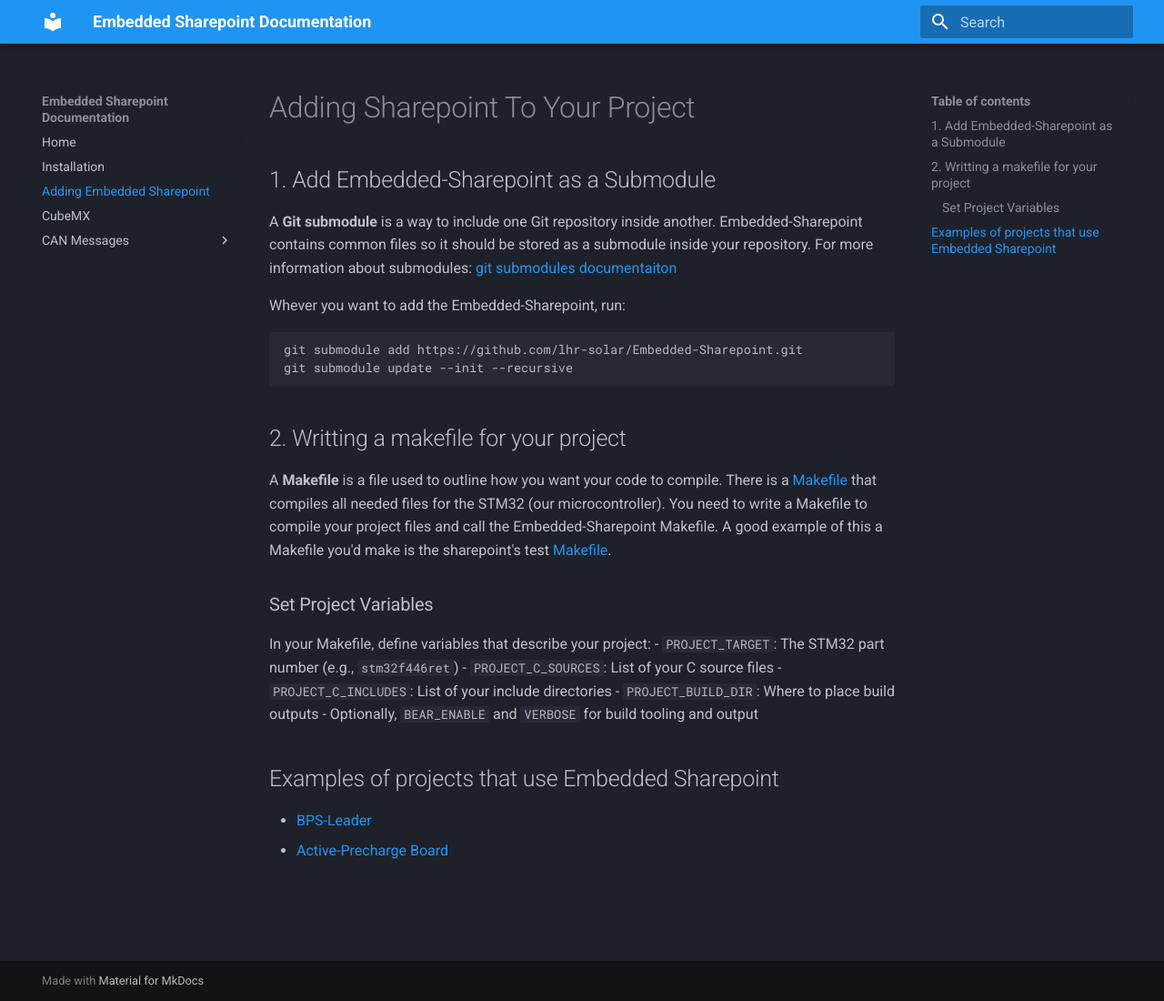
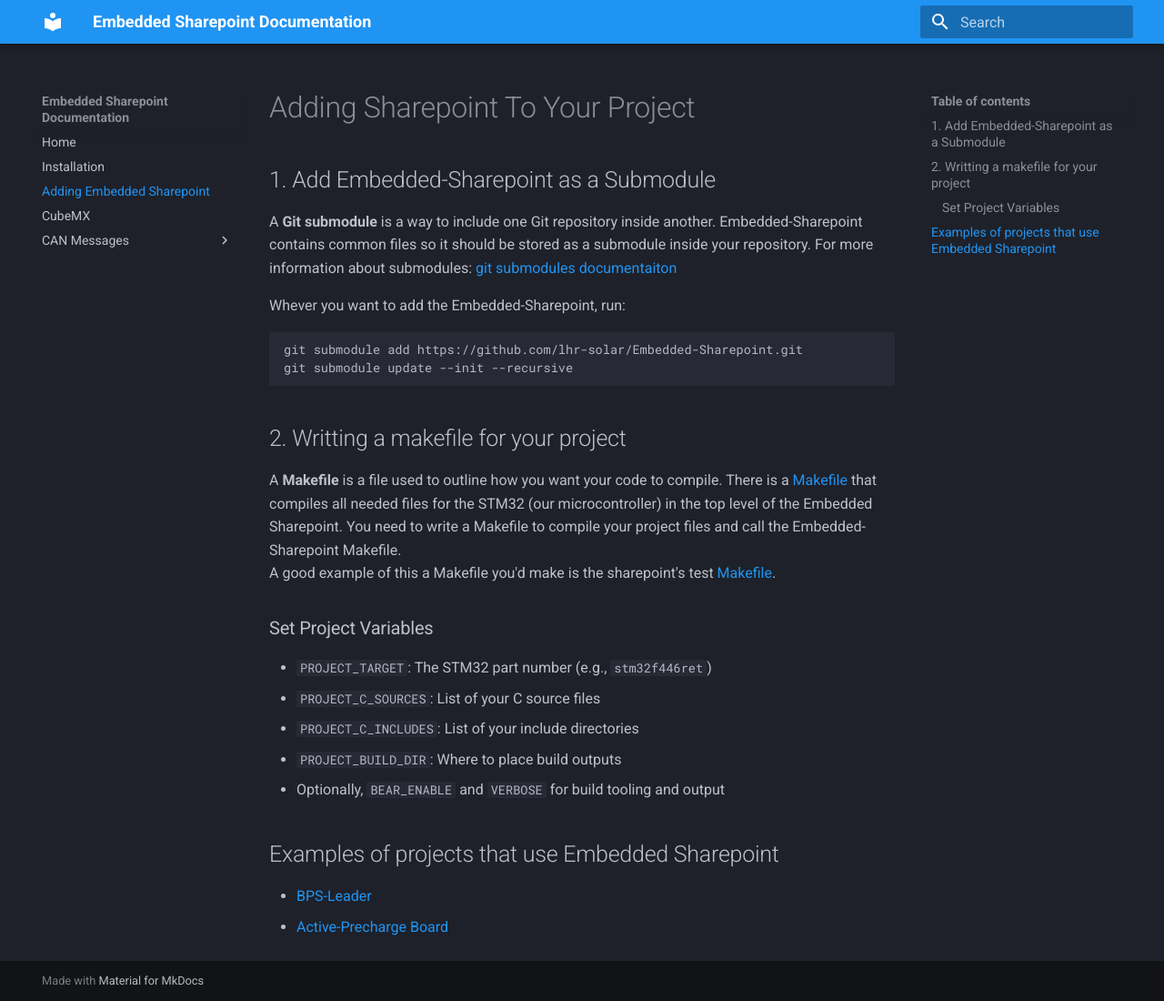
Before and after one commit to lhr-solar/Embedded-Sharepoint, an MkDocs documentation site: the page built from docs/SharepointSubmodule.md, in a window 1280 px wide and 1100 px high. Shown: the whole window at 91% size. Built offline with MkDocs 1.6.1 and Material for MkDocs 9.7.7, drawn with Linux system fonts in a browser that asks for light colours.

Commit message:
makefile stuff

````diff
--- a/docs/SharepointSubmodule.md
+++ b/docs/SharepointSubmodule.md
@@ -12,20 +12,16 @@ git submodule update --init --recursive
 ```
 
 ## 2. Writting a makefile for your project
-A **Makefile** is a file used to outline how you want your code to compile. There is a [Makefile](https://github.com/lhr-solar/Embedded-Sharepoint/blob/main/Makefile) that compiles all needed files for the STM32 (our microcontroller). You need to write a Makefile to compile your project files and call the Embedded-Sharepoint Makefile. A good example of this a Makefile you'd make is the sharepoint's test [Makefile](https://github.com/lhr-solar/Embedded-Sharepoint/blob/main/test/Makefile).
+A **Makefile** is a file used to outline how you want your code to compile. There is a [Makefile](https://github.com/lhr-solar/Embedded-Sharepoint/blob/main/Makefile) that compiles all needed files for the STM32 (our microcontroller) in the top level of the Embedded Sharepoint. You need to write a Makefile to compile your project files and call the Embedded-Sharepoint Makefile.
+A good example of this a Makefile you'd make is the sharepoint's test [Makefile](https://github.com/lhr-solar/Embedded-Sharepoint/blob/main/test/Makefile).
 
 
 ### Set Project Variables
-
-   In your Makefile, define variables that describe your project:
-   - `PROJECT_TARGET`: The STM32 part number (e.g., `stm32f446ret`)
-   - `PROJECT_C_SOURCES`: List of your C source files
-   - `PROJECT_C_INCLUDES`: List of your include directories
-   - `PROJECT_BUILD_DIR`: Where to place build outputs
-   - Optionally, `BEAR_ENABLE` and `VERBOSE` for build tooling and output
-
-
-
+* `PROJECT_TARGET`: The STM32 part number (e.g., `stm32f446ret`)
+* `PROJECT_C_SOURCES`: List of your C source files
+* `PROJECT_C_INCLUDES`: List of your include directories
+* `PROJECT_BUILD_DIR`: Where to place build outputs
+* Optionally, `BEAR_ENABLE` and `VERBOSE` for build tooling and output
 
 
 ## Examples of projects that use Embedded Sharepoint
````
Also changed, not shown: docs/README.md (+3 -1 lines).
